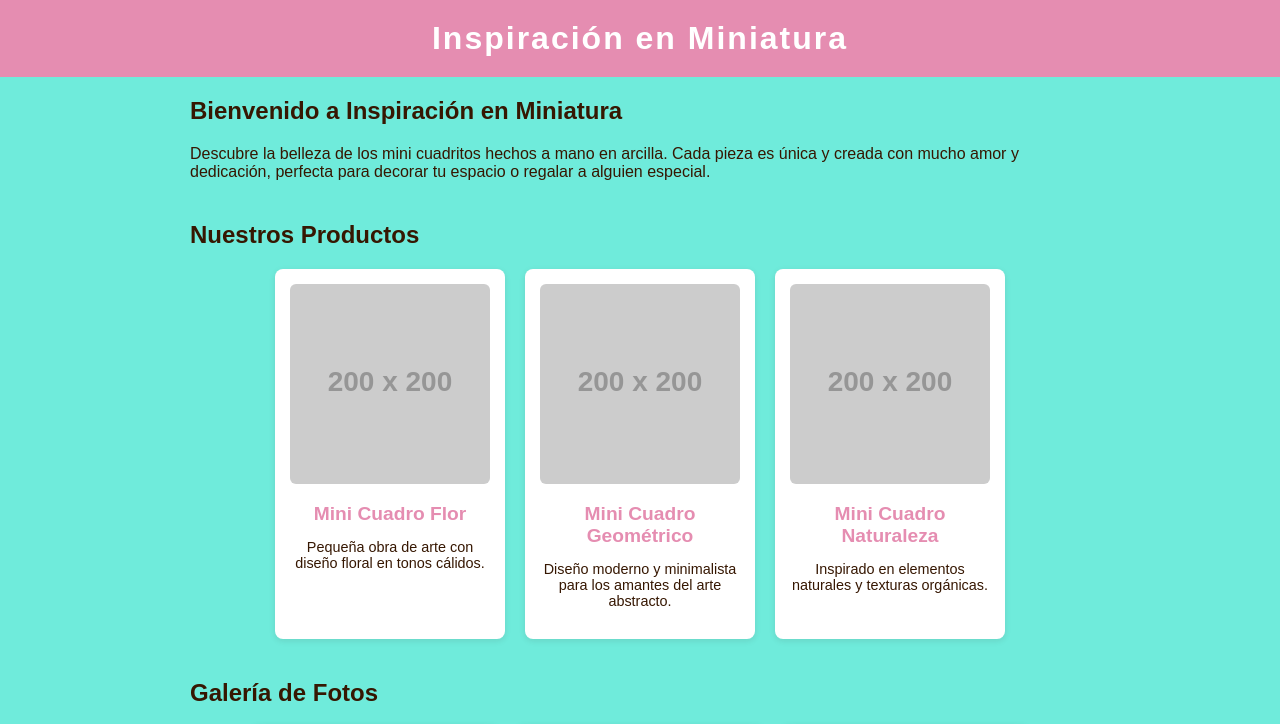
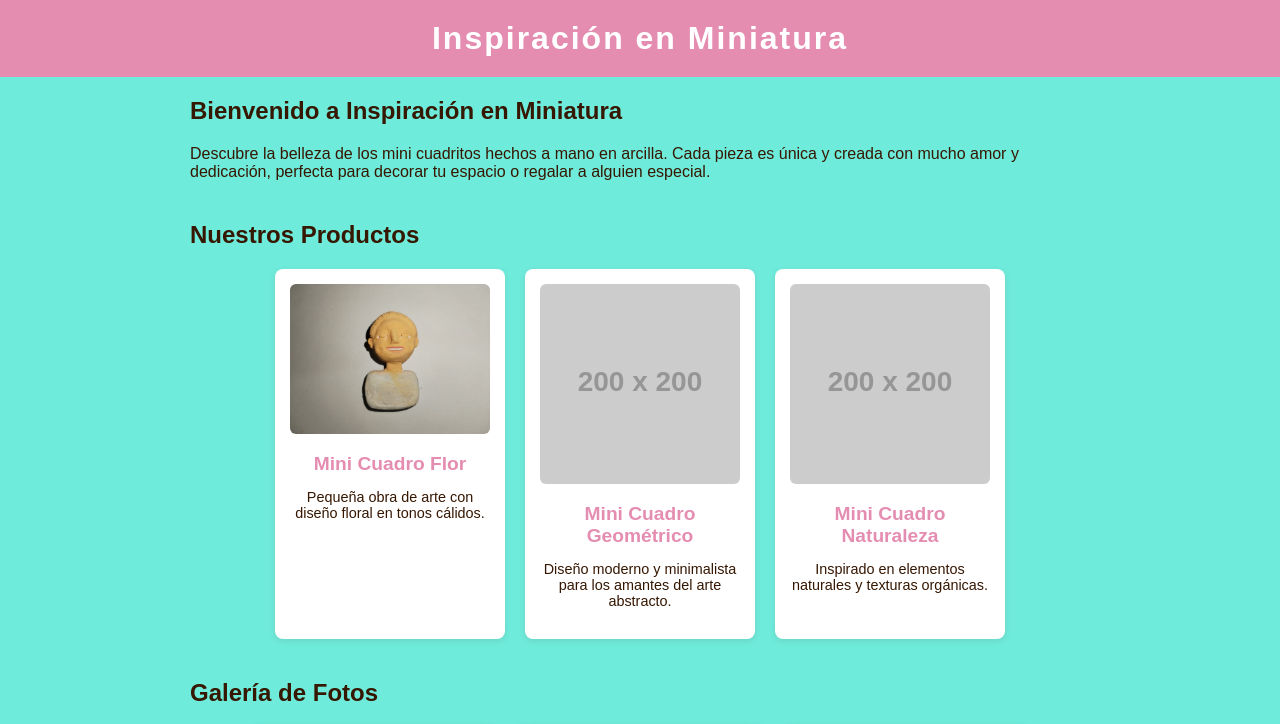
Before and after one commit to andreayyoliayala-bot/inspiraci-n-en-miniatura, a plain HTML site: page index.html in a window 1280 px wide. Shown: the top 724 px of the page. Drawn offline with Linux system fonts and the light colour scheme; placeholder pictures from the web are drawn by us.

Commit message:
Update index.html

```diff
--- a/index.html
+++ b/index.html
@@ -151,7 +151,7 @@
             <h2>Nuestros Productos</h2>
             <div class="productos">
                 <div class="producto">
-                    <img src="https://via.placeholder.com/200x200?text=Mini+Cuadro+1" alt="Mini Cuadro 1" />
+                    <img src="imagenesinspiracionminiatura/foto1.jpeg" alt="Mini Cuadro 1" />
                     <h3>Mini Cuadro Flor</h3>
                     <p>Pequeña obra de arte con diseño floral en tonos cálidos.</p>
                 </div>
```
